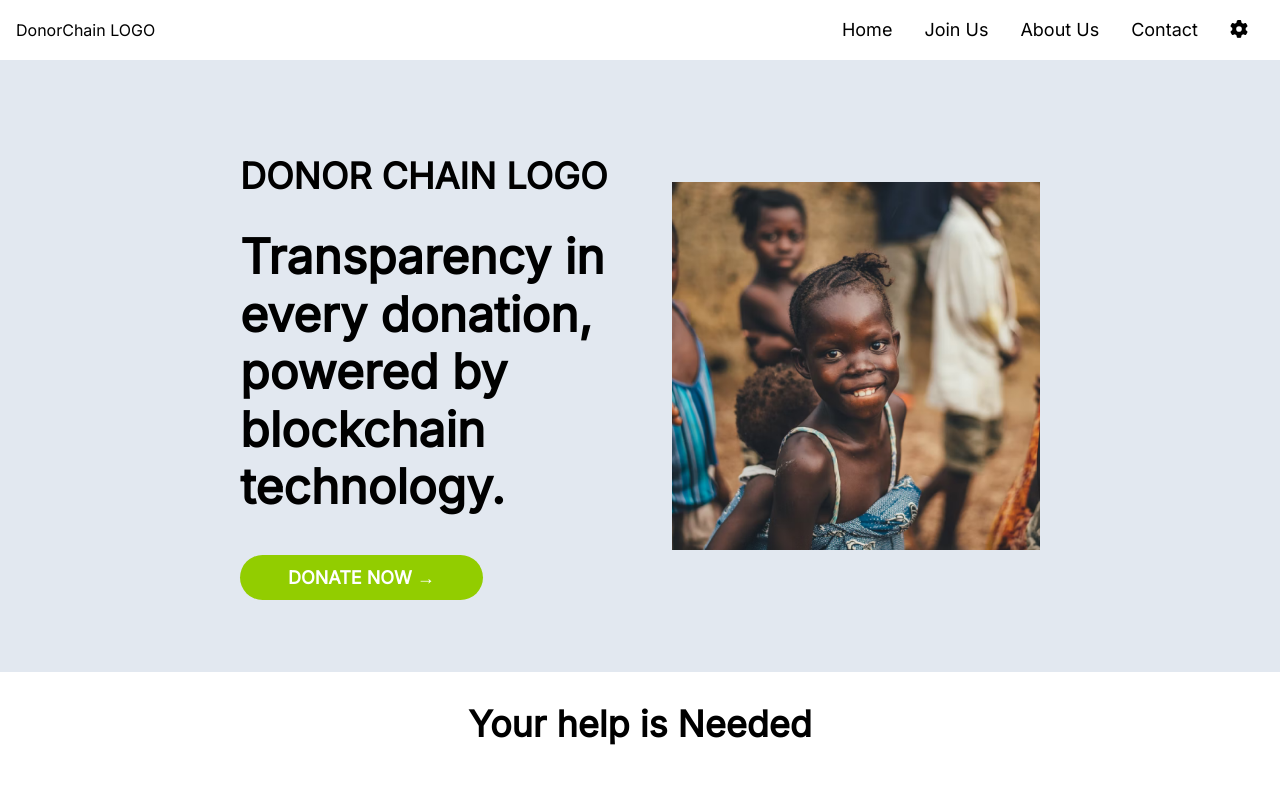
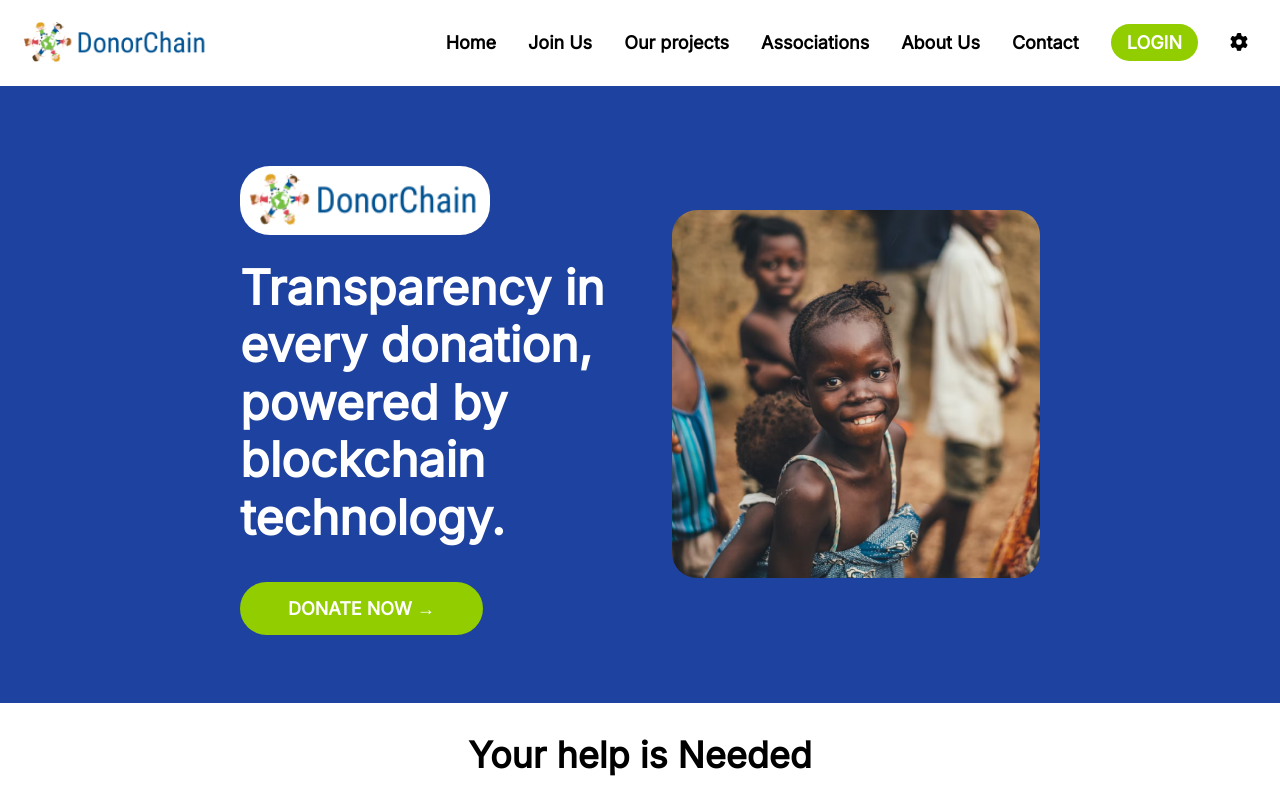
Before and after one commit to Ty-HA/donorChain, a Next.js app in the folder front/: page / in a window 1280 px wide. Shown: the top 790 px of the page. Built offline with nearby package versions, Linux system fonts and the light colour scheme.

Commit message:
NavBar update

```diff
--- a/front/src/app/layout.tsx
+++ b/front/src/app/layout.tsx
@@ -12,9 +12,9 @@ import Footer from "@/components/Footer";
 const inter = Inter({ weight: "400", subsets: ["latin"] });
 
 export const metadata: Metadata = {
-  title: "Pawesome ID",
-  description: "Decentralized Passport for pets",
-  keywords: "web, web3, passport, blockchain, pet, dog, cat",
+  title: "Donor Chain",
+  description: "Donation platform powered by blockchain technology",
+  keywords: "web, web3, blockchain",
 };
 
 export default function RootLayout({
@@ -25,7 +25,7 @@ export default function RootLayout({
   return (
     <html lang="en">
       <head>
-        <title>Pawesome ID</title>
+        <title>Donor Chain</title>
       </head>
       <body className={inter.className}>
         <>
--- a/front/src/app/page.tsx
+++ b/front/src/app/page.tsx
@@ -7,7 +7,7 @@ const ButtonStart = () => {
   return (
     <a
       href="/loginHome"
-      className="bg-[#92CD00] hover:bg-[#5aa73b] active:bg-[#92CD00] text-white sm:px-12 px-4 mt-8 py-2 sm:py-1.5 md:py-3 text-lg font-semibold rounded-full whitespace-nowrap"
+      className="bg-[#92CD00] hover:bg-[#5aa73b] active:bg-[#92CD00] text-white sm:px-12 px-4 mt-8 py-3 sm:py-1.5 md:py-4 text-lg font-semibold rounded-full whitespace-nowrap"
     >
       DONATE NOW →
     </a>
@@ -16,14 +16,20 @@ const ButtonStart = () => {
 
 const FirstSection = () => {
   return (
-    <section className="flex sm:flex-row flex-col-reverse justify-end items-center pb-20 w-full bg-slate-200 pt-20">
+    <section className="flex sm:flex-row flex-col-reverse justify-around items-center pb-20 w-full bg-blue-800 pt-20">
       <div className="sm:w-1/2 xl:pl-60 lg:pl-32 px-8">
-        <h1 className="text-black mt-4 xl:text-4xl lg:text-3xl text-2xl font-semibold mb-8 leading-loose">
-          DONOR CHAIN LOGO
-        </h1>
+      <Image
+            src="/logo.png"
+            alt="DonorChain logo"
+            className="rounded-[30px]"
+            width="250"
+            height="100"
+
+          />
+
         <h2
           style={{ lineHeight: "1.2" }}
-          className="text-black mt-4 xl:text-5xl lg:text-3xl text-2xl font-semibold mb-12 leading-loose"
+          className="text-white mt-6 xl:text-5xl lg:text-3xl text-2xl font-semibold mb-12 leading-loose"
         >
           Transparency in every donation, powered by blockchain technology.
         </h2>
@@ -36,6 +42,7 @@ const FirstSection = () => {
           alt="home image"
           width="600"
           height="600"
+          className="rounded-[25px]"
         />
       </div>
     </section>
--- a/front/src/components/Contact.tsx
+++ b/front/src/components/Contact.tsx
@@ -7,7 +7,7 @@ export default function Contact() {
   return (
     <section
       id="contact"
-      className="w-screen h-screen flex flex-col items-center justify-center text-center md:ml-10 z-0 bg-green-200"
+      className="w-screen h-screen flex flex-col items-center justify-center text-center z-0 bg-blue-400"
     >
       <div className="py-8 lg:py-16 px-4 mx-auto max-w-screen-md mb-8 mt-24 lg:mt-10 se:mt-24 se:mb-24">
         <div className="mb-8">
--- a/front/src/components/Footer.tsx
+++ b/front/src/components/Footer.tsx
@@ -8,17 +8,18 @@ export default function Footer() {
       className="flex sm:flex-row flex-col items-center py-4 md:mb-0 bg-[15,16,46] z-10 border-t border-blue-900"
 
     >
-      <Image src="/icons/paw.png" alt="Logo" className="sm:my-1 sm:ml-10 mt-2 mb-4" width="50" height="50"/>
+
       <div className="flex flex-row items-center justify-center flex-grow text-black">
 
      Contact us :
-     <i className="fab fa-facebook fa-xl mx-2"></i>
+    <i className="fab fa-facebook fa-xl mx-2"></i>
     <i className="fab fa-twitter fa-xl mx-2"></i>
     <i className="fab fa-instagram fa-xl mx-2"></i>
     <i className="fab fa-linkedin fa-xl mx-2"></i>
       </div>
 
 
+
     </footer>
   );
 }
--- a/front/src/components/NavBar.tsx
+++ b/front/src/components/NavBar.tsx
@@ -12,43 +12,67 @@ export default function NavBar() {
   return (
     <>
       <Navbar fluid rounded className="top-0 w-full py-4 z-10 bg-[15,16,46] ">
-        <Navbar.Brand href="/" className='text-black'>
-          DonorChain LOGO
+        <Navbar.Brand href="/">
+          <Image
+            src="/logo.png"
+            alt="DonorChain logo"
+            className=""
+            width="200"
+            height="100"
+          />
         </Navbar.Brand>
 
         <Navbar.Toggle />
         <Navbar.Collapse>
           <Navbar.Link
             href="/"
-
-            className="text-lg flex justify-left items-center text-black"
+            className="text-lg flex justify-left items-center text-black font-bold"
           >
             Home
           </Navbar.Link>
           <Navbar.Link
-            href="/mypets"
-            className="text-lg flex justify-left items-center text-black"
+            href="/"
+            className="text-lg flex justify-left items-center text-black font-bold"
           >
             Join Us
           </Navbar.Link>
           <Navbar.Link
+            href="/"
+            className="text-lg flex justify-left items-center text-black font-bold"
+          >
+            Our projects
+          </Navbar.Link>
+          <Navbar.Link
+            href="/"
+            className="text-lg flex justify-left items-center text-black font-bold"
+          >
+            Associations
+          </Navbar.Link>
+          <Navbar.Link
             href="#"
-            className="text-lg flex justify-left items-center text-black"
+            className="text-lg flex justify-left items-center text-black font-bold"
           >
             About Us
           </Navbar.Link>
           <Navbar.Link
             href="#contact"
-            className="text-lg flex justify-left items-center text-black"
+            className="text-lg flex justify-left items-center text-black font-bold"
           >
             Contact
           </Navbar.Link>
+          <Navbar.Link href="/">
+            <a
+              href="/loginHome"
+              className="bg-[#92CD00] hover:bg-[#5aa73b] active:bg-[#92CD00] text-white sm:px-4 px-4 mt-8 py-3 sm:py-1.5 md:py-2 text-lg font-semibold rounded-full whitespace-nowrap"
+            >
+              LOGIN
+            </a>
+          </Navbar.Link>
           <Navbar.Link
-            href="/account"
+            href="/"
             className="text-lg flex justify-left items-center text-black"
           >
             <FontAwesomeIcon icon={faCog} className="mr-4 my-1" />
-
           </Navbar.Link>
         </Navbar.Collapse>
       </Navbar>
```
Also changed, not shown: front/public/logo.png (added), front/public/logo_full.png (deleted).
